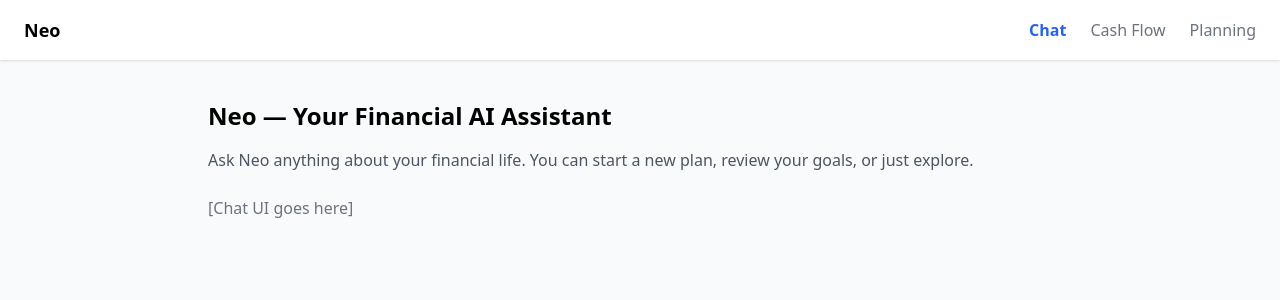
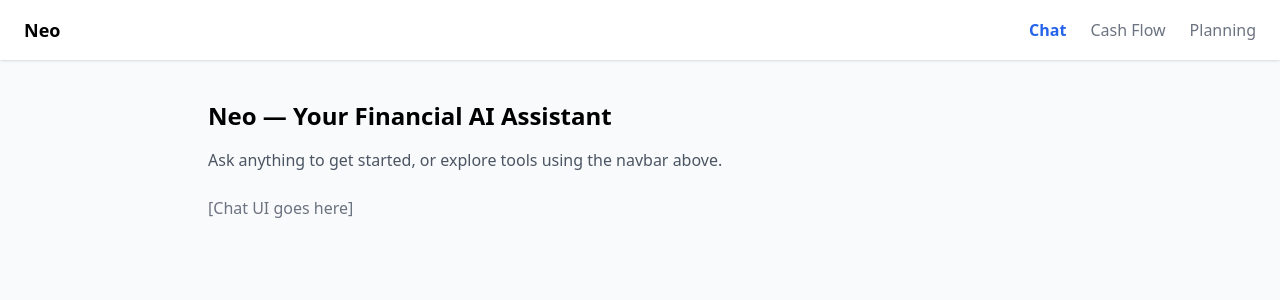
Before and after one commit to neowiseFP/neowise, a Next.js app: page /chat in a window 1280 px wide. Shown: the top 300 px of the page. Built offline with nearby package versions, Linux system fonts and the light colour scheme.

Commit message:
Add Navbar to chat page

```diff
--- a/pages/chat.tsx
+++ b/pages/chat.tsx
@@ -1,4 +1,4 @@
- // pages/chat.tsx
+// pages/chat.tsx
 import Navbar from '@/components/Navbar'
 
 export default function ChatPage() {
@@ -7,9 +7,9 @@ export default function ChatPage() {
       <Navbar />
       <main className="max-w-4xl mx-auto py-10 px-4">
         <h1 className="text-2xl font-semibold mb-4">Neo — Your Financial AI Assistant</h1>
-        <p className="text-gray-600 mb-6">
-          Ask Neo anything about your financial life. You can start a new plan, review your goals, or just explore.
-        </p>
+        <p className="text-gray-600 mb-6">Ask anything to get started, or explore tools using the navbar above.</p>
+
+        {/* Replace this with your real chat UI */}
         <p className="text-gray-500">[Chat UI goes here]</p>
       </main>
     </div>
```
